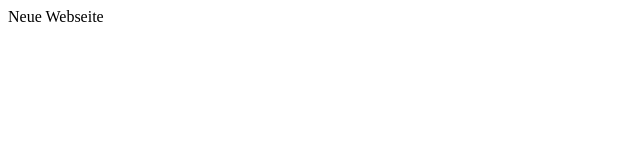
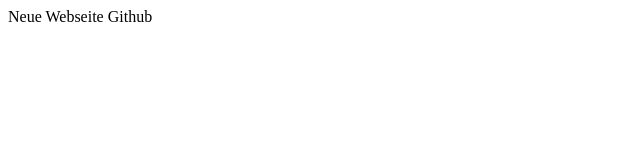
Before and after one commit to felixmichel/portfolio, a plain HTML site: page index.html in a window 1280 px wide. Shown: the full height of the page, 0-640 px from the left. Drawn offline with Linux system fonts and the light colour scheme.

Commit message:
changed index

```diff
--- a/index.html
+++ b/index.html
@@ -4,7 +4,7 @@
 
 <body>
 
-	<p>Neue Webseite</p>
+	<p>Neue Webseite Github</p>
 
 </body>
 
```
